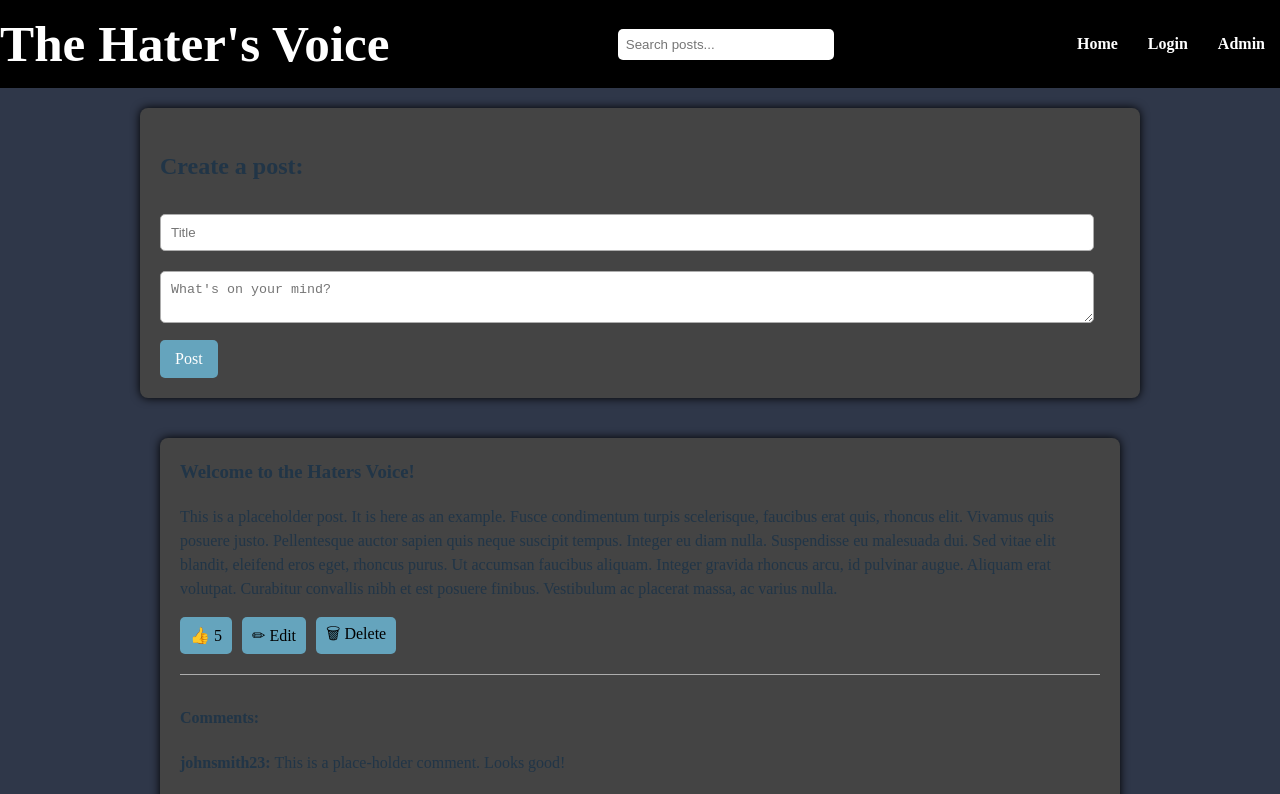
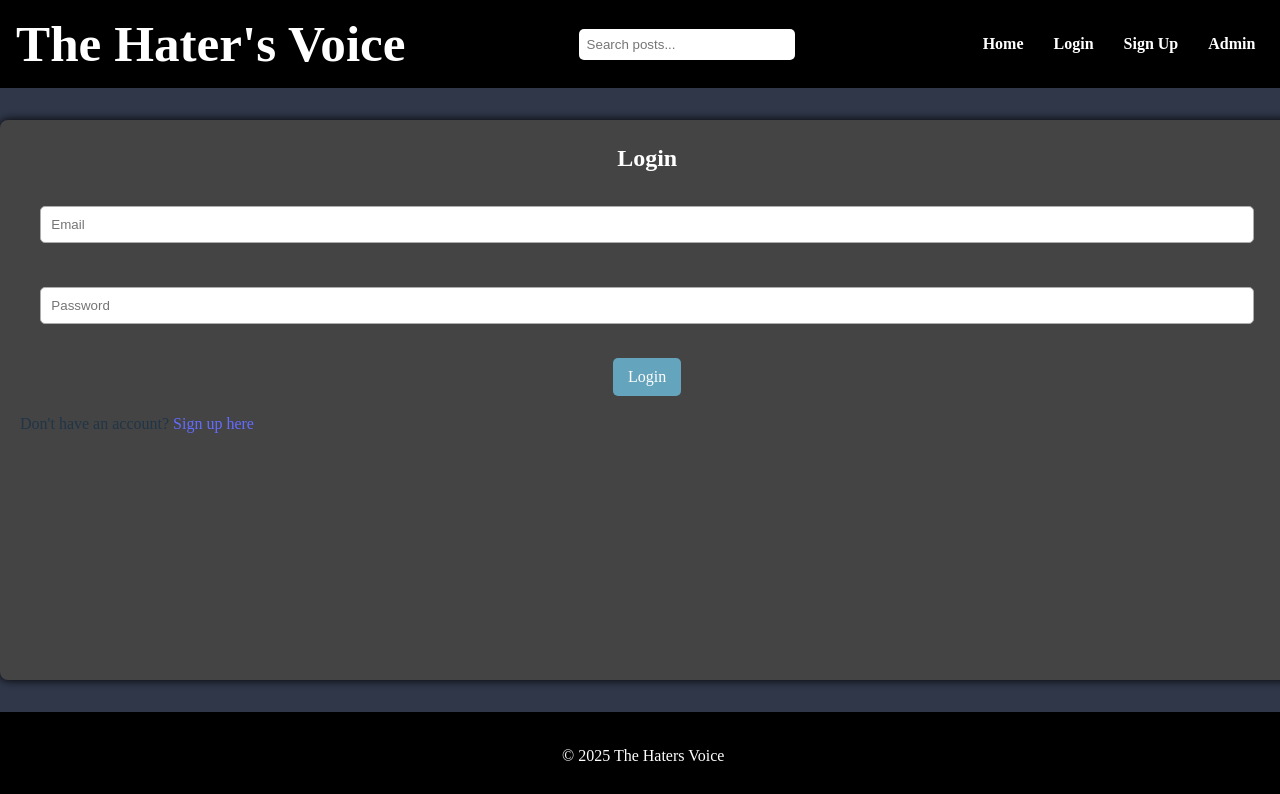
Before and after one commit to konrad-tg/theHatersVoice-frontend, a React (Vite) app in the folder frontend/: page /login in a window 1280 px wide. Shown: the top 794 px of the page. Built offline with nearby package versions, Linux system fonts and the light colour scheme.

Commit message:
Edited app.jsx, created and routed signup and login pages

```diff
--- a/frontend/package.json
+++ b/frontend/package.json
@@ -24,6 +24,6 @@
     "eslint-plugin-react-hooks": "^5.0.0",
     "eslint-plugin-react-refresh": "^0.4.18",
     "globals": "^15.14.0",
-    "vite": "^6.1.0"
+    "vite": "^6.2.0"
   }
 }
--- a/frontend/src/App.css
+++ b/frontend/src/App.css
@@ -2,6 +2,7 @@
 body {
   margin: 0;
   padding: 0;
+  box-sizing: border-box;
   font-family: Avenir;
   background-color: #2f3749;
 }
@@ -11,7 +12,8 @@ body {
   display: flex;
   flex-direction: column;
   min-height: 100vh;
-  align-items: center;
+  align-items: stretch;
+  width: 98vw;
 }
 
 /*nav*/
@@ -52,7 +54,7 @@ body {
   color: white;
 }
 
-/*post form*/
+
 .post-form {
   width: 75%;
   padding: 20px;
@@ -158,6 +160,46 @@ body {
   color: white;
 }
 
+
+.signup-page {
+  width: 100%;
+  margin: 2rem auto;
+  padding: 20px;
+  border-radius: 8px;
+  background: #444444;
+  box-shadow: 0px 0px 10px #000000;
+  flex: 1;
+  align-items: center;
+}
+
+.signup-input {
+  width: 95%;
+  padding: 10px;
+  margin: 10px 0;
+  border-radius: 5px;
+  border: 1px solid #adadad;
+}
+
+.signup-btn {
+  padding: 10px 15px;
+  border: none;
+  border-radius: 5px;
+  background-color: #65a4bd;
+  color: white;
+}
+.signup-page form {
+  display: flex;
+  flex-direction: column;
+  align-items: center;
+}
+
+.signup-page h2 {
+  text-align: center;
+  color: white;
+  margin-top: 0;
+}
+
+
 /*footer*/
 .footer {
   width: 100%;
--- a/frontend/src/App.jsx
+++ b/frontend/src/App.jsx
@@ -1,5 +1,8 @@
 import { useState } from 'react'
+import { BrowserRouter as Router,  Routes, Route, Link  } from 'react-router-dom'
 import './App.css'
+import Signuppage from './signup'
+import LoginPage from './login'
 
 function App() {
 
@@ -30,6 +33,7 @@ function App() {
 ]);
 
 return (
+    <Router>
         <div className="container">
             {/*navbar*/}
             <header className="navbar">
@@ -37,14 +41,18 @@ return (
                 <input type="text" placeholder="Search posts..." className="search-bar" />
                 <nav>
                     <ul>
-                    <li><a href="#">Home</a></li>
-                    <li><a href="#">Login</a></li>
-                    <li><a href="#">Admin</a></li>
+                        <li><Link to="/">Home</Link></li>
+                        <li><Link to="/login">Login</Link></li>
+                        <li><Link to="/signup"> Sign Up </Link></li>
+                        <li><Link to="#">Admin</Link></li>
                     </ul>
                 </nav>
             </header>
 
-        {/* post form*/}
+            {/*routes*/}
+            <Routes>
+            <Route path="/" element={ <>
+                    {/*post form*/}
                     <div className="post-form">
                         <h2>Create a post:</h2>
                         <input type="text" placeholder="Title" className="post-title" />
@@ -52,7 +60,7 @@ return (
                         <button className="submit-btn">Post</button>
                     </div>
 
-        {/*post area*/}
+                    {/*forum posts*/}
                     <main className="forum">
                     {posts.map(post => (
                         <div key={post.id} className="post">
@@ -63,8 +71,6 @@ return (
                                 <button className="edit-btn">✏ Edit</button>
                                 <button className="delete-btn">🗑 Delete</button>
                             </div>
-
-                    {/*comment section*/}
                             <div className="comments">
                                 <h4>Comments:</h4>
                                 {post.comments.map(comment => (
@@ -76,12 +82,19 @@ return (
                         </div>
                     ))}
                     </main>
+                </>
+                }
+            />
+            <Route path="/signup" element={<Signuppage />} />
+            <Route path="/login" element={<LoginPage />} />
+            </Routes>
 
             {/*footer*/}
             <footer className="footer">
                 <p>© 2025 The Haters Voice</p>
             </footer>
         </div>
+    </Router>
 );
 }
 
--- /dev/null
+++ b/frontend/src/login.jsx
@@ -0,0 +1,22 @@
+import React, { useState } from 'react';
+import { Link } from 'react-router-dom';
+import './index.css';
+
+function LoginPage() {
+  return (
+    <div className="signup-page">
+      <h2>Login</h2>
+      <form className="login-form">
+        <input type="email" placeholder="Email" className="signup-input" required />
+        <br></br>
+        <input type="password" placeholder="Password" className="signup-input" required/>
+        <br></br>
+        <button type="submit" className="submit-btn">Login</button>
+      </form>
+      <p className="auth-switch"> Don't have an account? <Link to="/signup">Sign up here</Link>
+      </p>
+    </div>
+  );
+}
+
+export default LoginPage;
--- /dev/null
+++ b/frontend/src/signup.jsx
@@ -0,0 +1,24 @@
+import React from 'react';
+import { useState } from 'react';
+import './app.css';
+
+function Signuppage() {
+    return (
+        <div className="signup-page">
+            <h2>Sign Up</h2>
+            <form>
+                <input type="email" placeholder="Email" className="signup-input" />
+                <br></br>
+                <input type="text" placeholder="Username" className="signup-input" />
+                <br></br>
+                <input type="password" placeholder="Password" className="signup-input" />
+                <br></br>
+                <input type="password" placeholder="Confirm Password" className="signup-input" />
+                <br></br>
+                <button type="submit" className="submit-btn">Sign Up</button>
+            </form>
+        </div>
+    )
+}
+
+export default Signuppage;
```
Also changed, not shown: 1 other file (tests, documents, lock files or other folders). Lines whose indentation alone changed are shown as unchanged.
